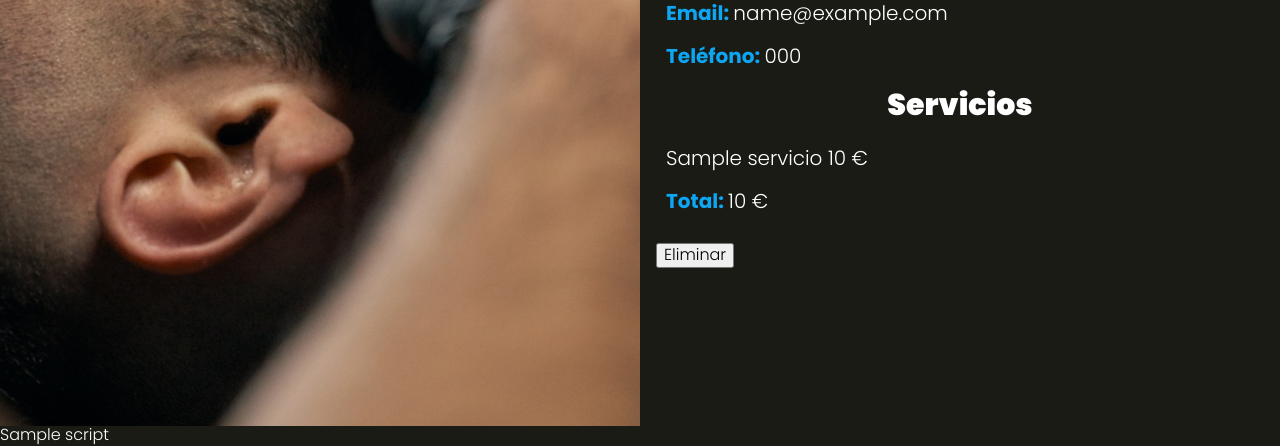
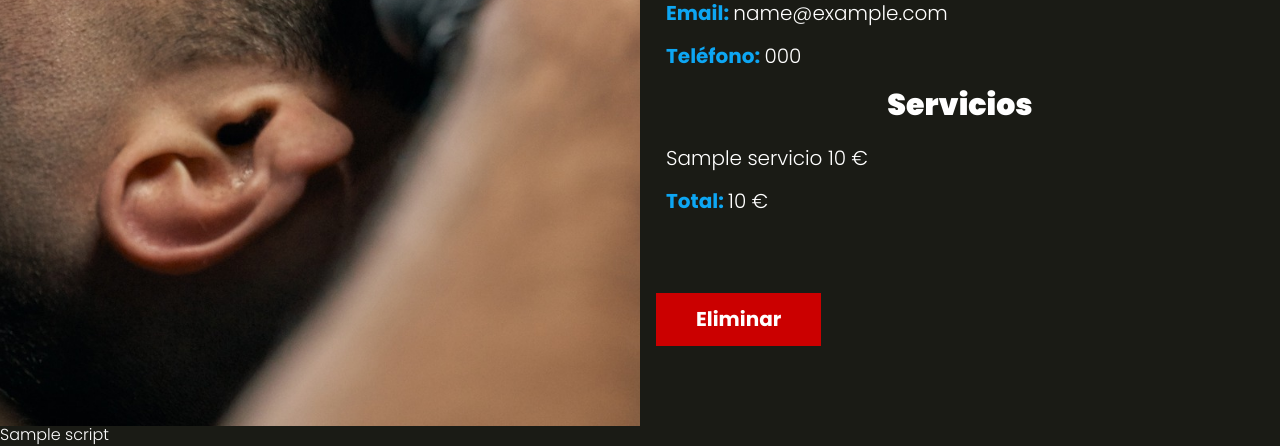
Before and after one commit to AlanMartinezDev/AppSalon, a PHP site: the page made by views/admin/index.php in a window 1280 px wide. Shown: the part 604-1050 px from the top of the page. Run offline with PHP 8.4, Linux system fonts and the light colour scheme; the template is opened without the code that fills it: most values are stand-ins (such as "Sample title", 1, 10 or a date in 2020).

Commit message:
Estilos del botón de eliminar

```diff
--- a/src/scss/componentes/_botones.scss
+++ b/src/scss/componentes/_botones.scss
@@ -4,3 +4,7 @@
 .boton {
     @include m.boton(v.$azul, v.$blanco);
 }
+
+.boton-eliminar {
+    @include m.boton(v.$rojo, v.$blanco);
+}
```
Also changed, not shown: public/build/css/app.css, 1 other file.
